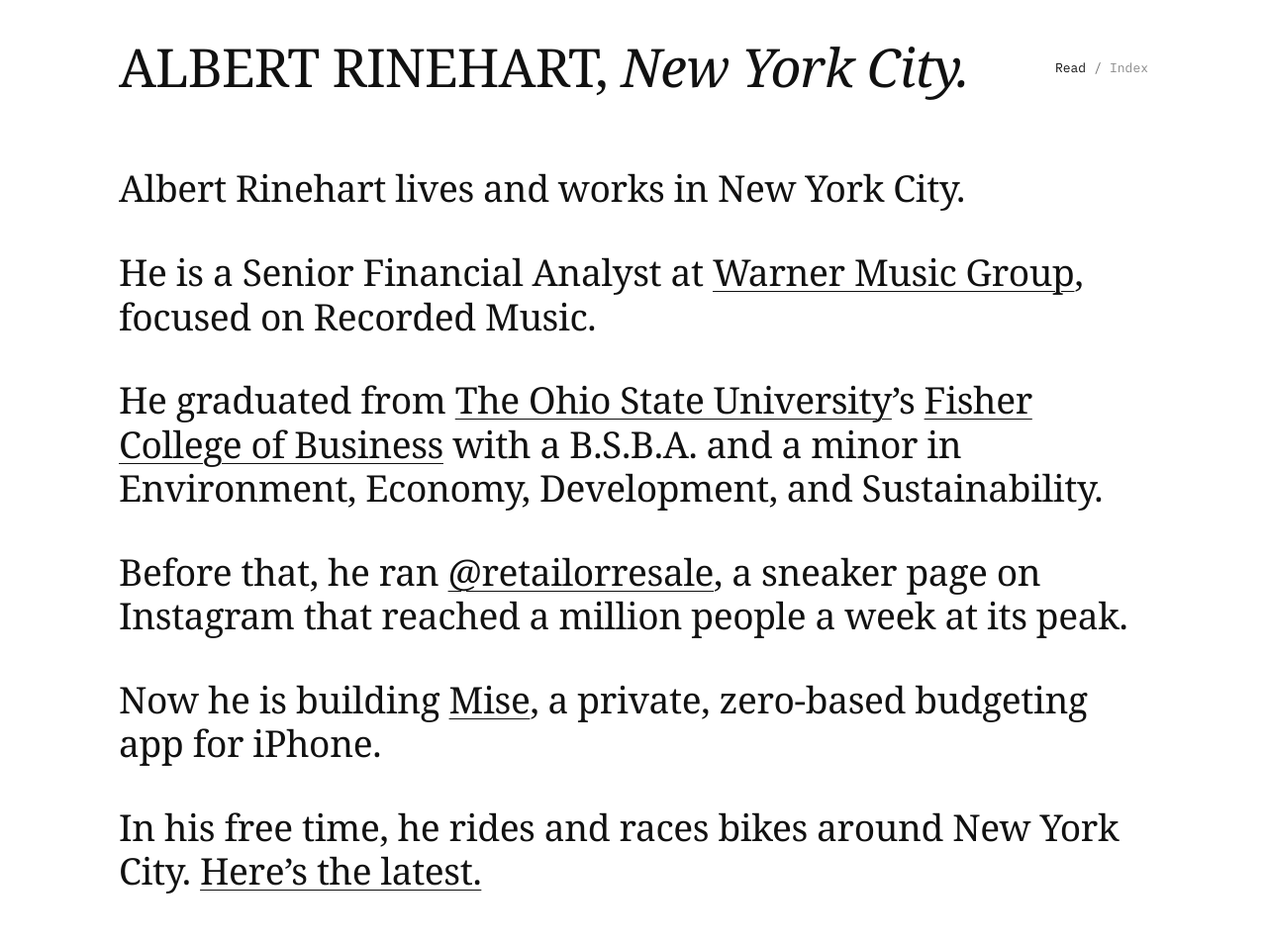
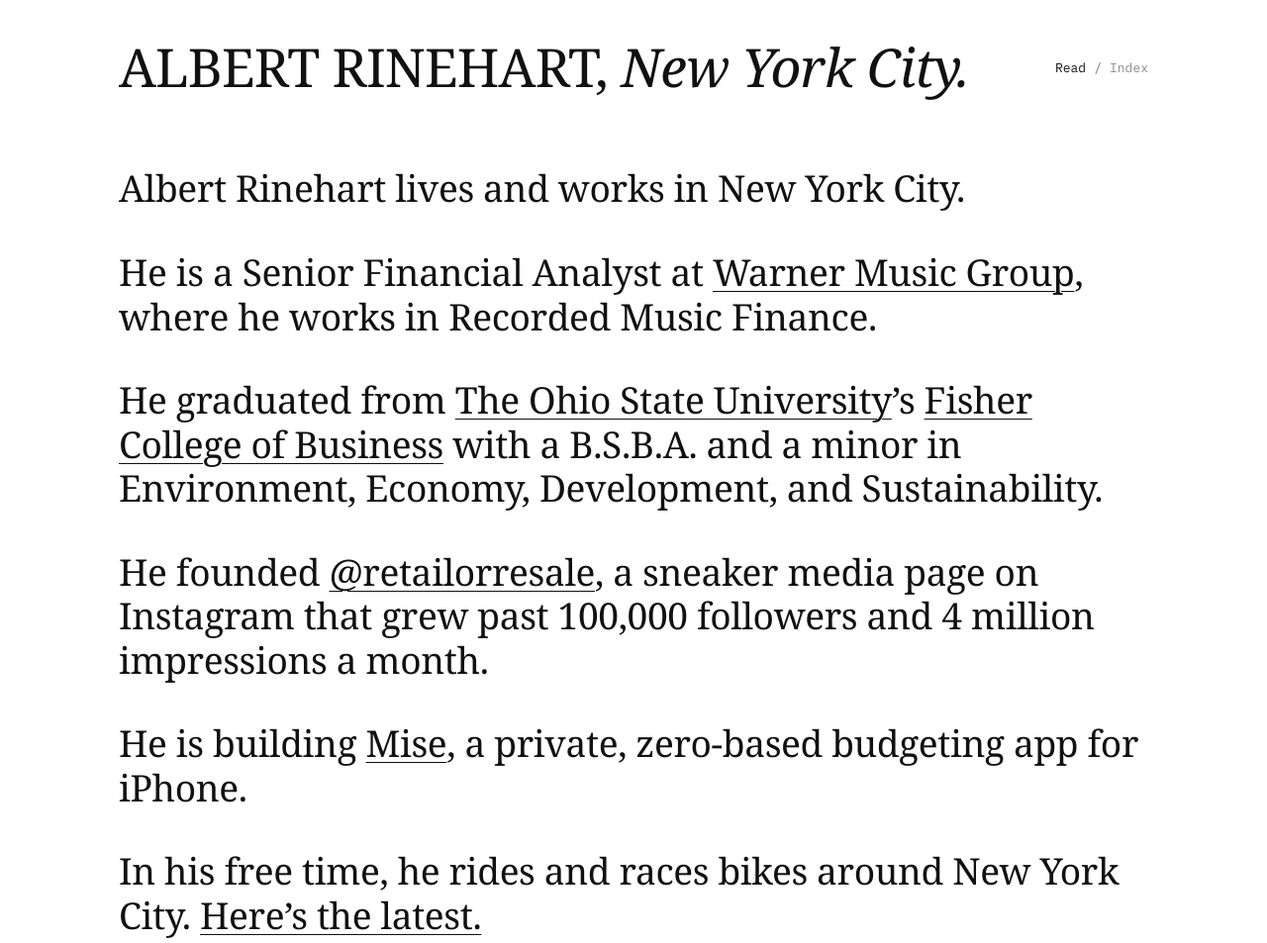
Before and after one commit to albertrinehart/albertrinehart.com, a plain HTML site: page index.html in a window 1280 px wide. Shown: the top 953 px of the page at 99% size. Drawn offline with Linux system fonts and the light colour scheme; a web font is replaced by a local one.

Commit message:
Update home page copy: Recorded Music Finance, @retailorresale reach
Co-Authored-By: Claude Opus 5.5 <noreply@anthropic.com>

```diff
--- a/index.html
+++ b/index.html
@@ -30,10 +30,10 @@
     <main class="view-read">
       <div class="blurb">
         <p>Albert Rinehart lives and works in New York City.</p>
-        <p>He is a Senior Financial Analyst at <a href="https://www.wmg.com" target="_blank" rel="noopener">Warner Music Group</a>, focused on Recorded Music.</p>
+        <p>He is a Senior Financial Analyst at <a href="https://www.wmg.com" target="_blank" rel="noopener">Warner Music Group</a>, where he works in Recorded Music Finance.</p>
         <p>He graduated from <a href="https://www.osu.edu" target="_blank" rel="noopener">The Ohio State University</a>’s <a href="https://fisher.osu.edu" target="_blank" rel="noopener">Fisher College of Business</a> with a B.S.B.A. and a minor in Environment, Economy, Development, and Sustainability.</p>
-        <p>Before that, he ran <a href="https://www.instagram.com/retailorresale/" target="_blank" rel="noopener">@retailorresale</a>, a sneaker page on Instagram that reached a million people a week at its peak.</p>
-        <p>Now he is building <a href="/mise/">Mise</a>, a private, zero-based budgeting app for iPhone.</p>
+        <p>He founded <a href="https://www.instagram.com/retailorresale/" target="_blank" rel="noopener">@retailorresale</a>, a sneaker media page on Instagram that grew past 100,000 followers and 4 million impressions a month.</p>
+        <p>He is building <a href="/mise/">Mise</a>, a private, zero-based budgeting app for iPhone.</p>
         <p>In his free time, he rides and races bikes around New York City. <span class="fake-link">Here’s the latest.</span></p>
       </div>
     </main>
@@ -55,7 +55,7 @@
         <h2 class="label">Projects</h2>
         <div class="rows">
           <a class="row" href="/mise/"><span>Mise <span class="italic muted">— zero-based budgeting for iPhone. No bank connections; nothing leaves the phone.</span></span><span class="meta" style="color: var(--fg)">In progress</span></a>
-          <a class="row" href="https://www.instagram.com/retailorresale/" target="_blank" rel="noopener"><span>@retailorresale <span class="italic muted">— a sneaker page on Instagram that reached a million people a week at its peak.</span></span><span class="meta">2018–2022</span></a>
+          <a class="row" href="https://www.instagram.com/retailorresale/" target="_blank" rel="noopener"><span>@retailorresale <span class="italic muted">— a sneaker media page on Instagram that grew past 100,000 followers and 4 million impressions a month.</span></span><span class="meta">2018–2022</span></a>
           <div class="row"><span>albertrinehart.com <span class="italic muted">— this site. Rides sync from Strava every morning.</span></span><span class="meta">2026</span></div>
         </div>
       </section>
```
